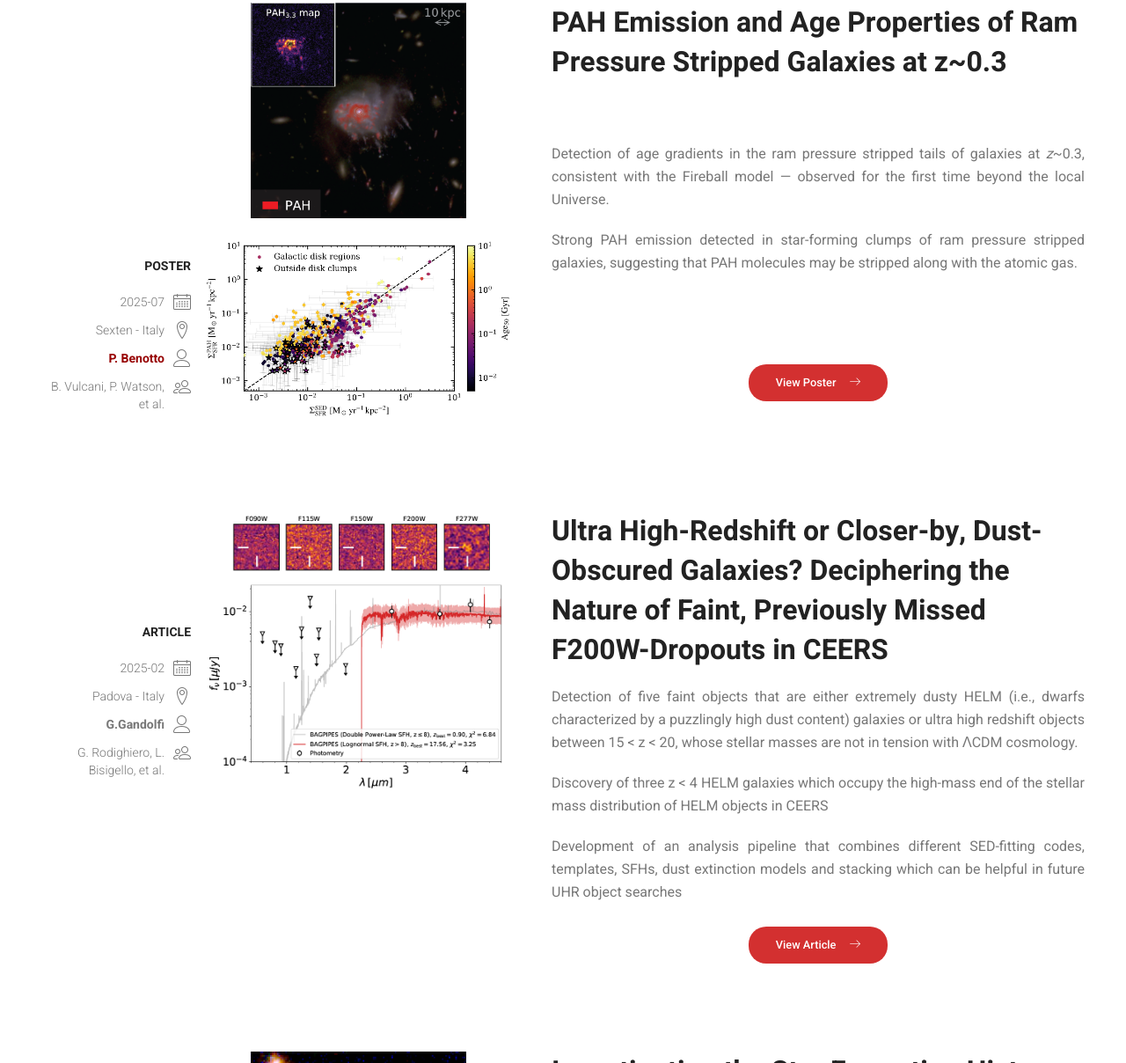
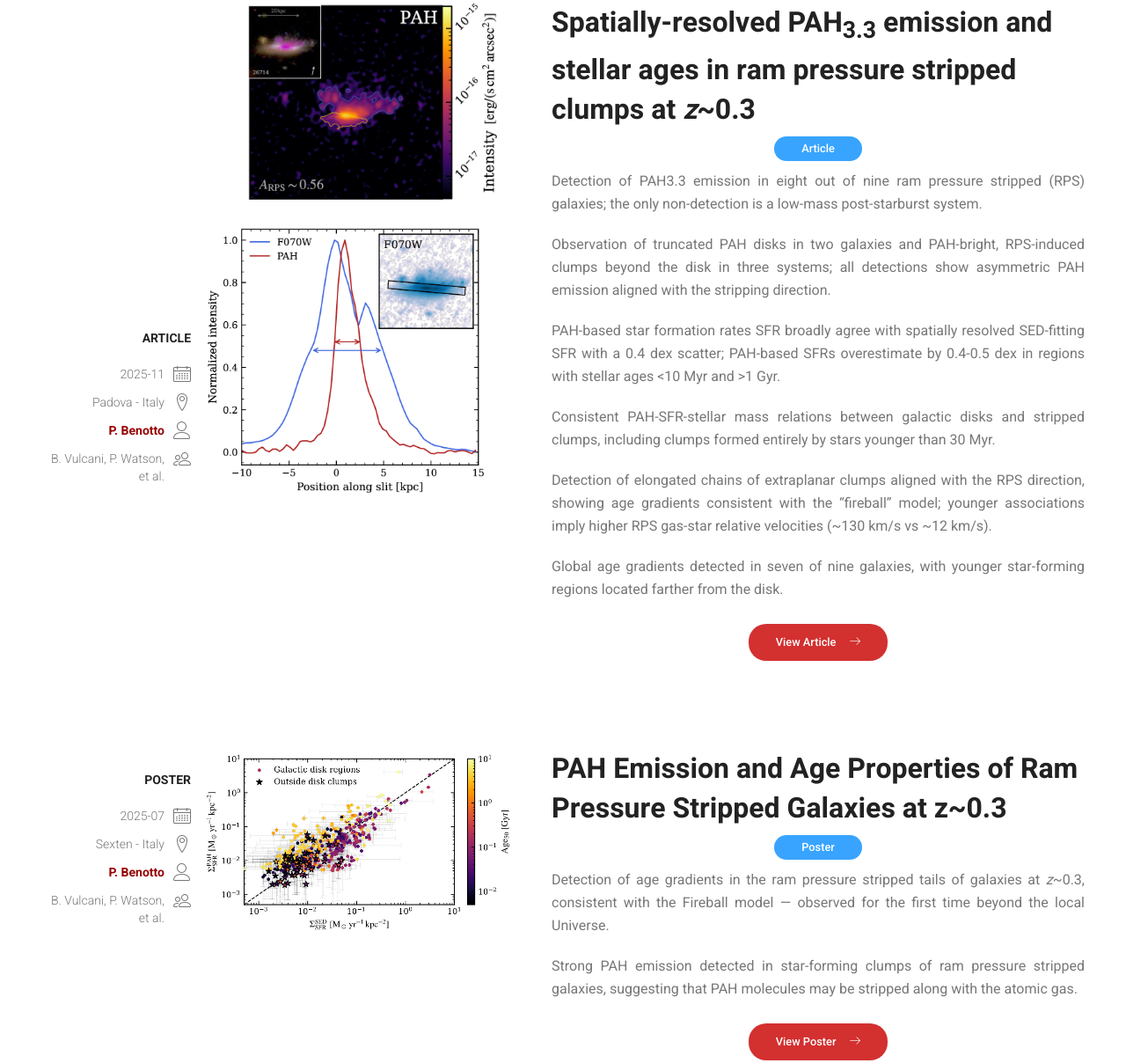
Before and after one commit to pietrobenotto/pietrobenotto.github.io, a plain HTML site: page posters-and-publications.html in a window 1280 px wide. Shown: the part 547-1755 px from the top of the page at 88% size. Drawn offline with Linux system fonts and the light colour scheme.

Commit message:
updatetd website with my article + more beatiful

```diff
--- a/css/responsive.css
+++ b/css/responsive.css
@@ -259,7 +259,7 @@
 		padding-right: 5px
 	}
 
-	.blog_info .post_tag {
+	.post_tag {
 		display: none
 	}
 
--- a/css/style.css
+++ b/css/style.css
@@ -199,20 +199,28 @@ button:focus {
   margin-bottom: 50px;
   position: relative;
   z-index: 1;
+  background: #000  ;
   background-image: -moz-linear-gradient(0deg, #970000 0, #aa3232 100%);
   background-image: -webkit-linear-gradient(0deg, #970000 0, #aa3232 100%);
-  background-image: -ms-linear-gradient(0deg, #970000 0, #aa3232 100%)
+  background-image: -ms-linear-gradient(0deg, #970000 0, #aa3232 100%);
 }
 
 .blog_banner .banner_inner {
   min-height: 500px;
-  padding-top: 100px
+  padding-top: 100px;
+  background: url(../img/background.jpg);
+  background-color: rgba(0,0,0,0.4);
+  background-blend-mode: darken;
+  /*opacity: 0.5;*/
+  background-position: left;
+  background-size: cover;
 }
 
 .blog_banner .banner_inner .blog_b_text {
   max-width: 700px;
   margin: auto;
-  color: #fff
+  color: #fff;
+  opacity:1;
 }
 
 .blog_banner .banner_inner .blog_b_text h2 {
@@ -372,7 +380,7 @@ button:focus {
   text-align: right
 }
 
-.blog_info .post_tag {
+.post_tag {
   font: 300 14px/21px Roboto, sans-serif;
   color: #222;
   padding-bottom: 20px;
@@ -481,12 +489,17 @@ button:focus {
   text-align: justify
 }
 
-.blog_details .genric-btn.danger {
+.blog_details .genric-btn {
   display: block;
   margin: auto;
   width: fit-content;
-  background: #d33030
 }
+
+.blog_details .genric-btn.danger {
+  background: #d33030;
+  display: block;
+}
+
 
 .me {
   color: #970000
@@ -563,11 +576,14 @@ h6 {
   text-align: center;
   text-decoration: none;
   font-weight: 500;
-  cursor: pointer;
   -webkit-transition: all .3s ease 0s;
   -moz-transition: all .3s ease 0s;
   -o-transition: all .3s ease 0s;
   transition: all .3s ease 0s
+}
+
+a.genric-btn {
+  cursor: pointer;
 }
 
 .genric-btn:focus {
@@ -576,6 +592,10 @@ h6 {
 
 .genric-btn.circle {
   border-radius: 20px
+}
+
+.genric-btn.small {
+  line-height:unset
 }
 
 .genric-btn.arrow {
@@ -597,11 +617,11 @@ h6 {
   border: 1px solid transparent
 }
 
-.genric-btn.info:hover {
+/*.genric-btn.info:hover {
   color: #38a4ff;
   border: 1px solid #38a4ff;
   background: #fff
-}
+}*/
 
 .genric-btn.danger {
   color: #fff;
--- a/posters-and-publications.html
+++ b/posters-and-publications.html
@@ -66,6 +66,44 @@
                         <div class="col-info">
                             <div class="blog_info">
                                 <div class="post_tag">
+                                ARTICLE
+                                </div>
+                                <ul class="blog_meta list">
+                                    <li><i class="lnr lnr-calendar-full"></i><div>2025-11</div></li>
+                                    <li><i class="lnr lnr-map-marker"></i><div>Padova - Italy</div></li>
+                                    <li><i class="lnr lnr-user"></i><div><b class="me">P. Benotto</b></div></li>
+                                    <li><i class="lnr lnr-users"></i><div>B. Vulcani, P. Watson, et al.</div></li>
+                                </ul>
+                            </div>
+                        </div>
+                        <div class="img-container"><img src="publications/img/2025-benotto.png" alt="" style="--ratio: 0.9;" class="area-balanced">
+                            <img class="area-balanced" src="publications/img/2025-benotto_b.png" alt="" >
+                        </div>
+                    </div>
+                    <div class="col-blog-item">
+                        <div class="blog_post">
+                            <div class="blog_details">
+                                <a href="https://ui.adsabs.harvard.edu/abs/2025arXiv251105113B/abstract" target="_blank"><h2>Spatially-resolved PAH<sub>3.3</sub> emission and stellar ages in ram pressure stripped clumps at <i>z</i>~0.3</h2></a>
+                                <div class="genric-btn info circle small">Article</div>
+                                <ul>
+                                <li>Detection of PAH3.3 emission in eight out of nine ram pressure stripped (RPS) galaxies; the only non-detection is a low-mass post-starburst system.</li>
+                                <li>Observation of truncated PAH disks in two galaxies and PAH-bright, RPS-induced clumps beyond the disk in three systems; all detections show asymmetric PAH emission aligned with the stripping direction.</li>
+                                <li>PAH-based star formation rates SFR broadly agree with spatially resolved SED-fitting SFR with a 0.4 dex scatter; PAH-based SFRs overestimate by 0.4-0.5 dex in regions with stellar ages &lt;10 Myr and &gt;1 Gyr.</li>
+                                <li>Consistent PAH-SFR-stellar mass relations between galactic disks and stripped clumps, including clumps formed entirely by stars younger than 30 Myr.</li>
+                                <li>Detection of elongated chains of extraplanar clumps aligned with the RPS direction, showing age gradients consistent with the “fireball” model; younger associations imply higher RPS gas-star relative velocities (~130 km/s vs ~12 km/s).</li>
+                                <li>Global age gradients detected in seven of nine galaxies, with younger star-forming regions located farther from the disk.</li>
+                                </ul>
+                                <a href="https://ui.adsabs.harvard.edu/abs/2025arXiv251105113B/abstract" target="_blank" class="genric-btn danger circle arrow">View Article<span class="lnr lnr-arrow-right"></span></a>
+                            </div>
+                        </div>
+                    </div>
+                </article>
+
+                <article class="row-post blog_item">
+                    <div class="info-and-image">
+                        <div class="col-info">
+                            <div class="blog_info">
+                                <div class="post_tag">
                                     POSTER
                                 </div>
                                 <ul class="blog_meta list">
@@ -76,7 +114,8 @@
                                 </ul>
                             </div>
                         </div>
-                        <div class="img-container"><img src="publications/img/2025-sexten.png" alt="" style="--ratio: 0.7;" class="area-balanced">
+                        <div class="img-container">
+                            <!--<img src="publications/img/2025-sexten.png" alt="" style="--ratio: 0.7;" class="area-balanced">-->
                             <img class="area-balanced" src="publications/img/2025-sexten_b.png" alt="">
                         </div>
                     </div>
@@ -84,6 +123,7 @@
                         <div class="blog_post">
                             <div class="blog_details">
                                 <a href="publications/doc/2025-sexten.pdf" target="_blank"><h2>PAH Emission and Age Properties of Ram Pressure Stripped Galaxies at z~0.3</h2></a>
+                                <div class="genric-btn info circle small">Poster</div>
                                 <ul> <li>Detection of age gradients in the ram pressure stripped tails of galaxies at <i>z</i>~0.3, consistent with the Fireball model — observed for the first time beyond the local Universe.</li>
                                 <li>Strong PAH emission detected in star-forming clumps of ram pressure stripped galaxies, suggesting that PAH molecules may be stripped along with the atomic gas.</li> </ul>
                                 <a href="publications/doc/2025-sexten.pdf" target="_blank" class="genric-btn danger circle arrow">View Poster<span class="lnr lnr-arrow-right"></span></a>
@@ -113,6 +153,7 @@
                         <div class="blog_post">
                             <div class="blog_details">
                                 <a href="https://ui.adsabs.harvard.edu/abs/2025arXiv250202637G/abstract" target="_blank"><h2>Ultra High-Redshift or Closer-by, Dust-Obscured Galaxies? Deciphering the Nature of Faint, Previously Missed F200W-Dropouts in CEERS</h2></a>
+                                <div class="genric-btn info circle small">Article</div>
                                 <ul> <li>Detection of five faint objects that are either extremely dusty HELM (i.e., dwarfs characterized by a puzzlingly high dust content) galaxies or ultra high redshift objects between 15 < z < 20, whose stellar masses are not in tension with ΛCDM cosmology.</li>
                                 <li> Discovery of three z < 4 HELM galaxies which occupy the high-mass end of the stellar mass distribution of HELM objects in CEERS</li>
                                 <li>Development of an analysis pipeline that combines different SED-fitting codes, templates, SFHs, dust extinction models and stacking which can be helpful in future UHR object searches</li></ul>
@@ -148,6 +189,7 @@
                             <div class="blog_details">
                                 <a href="publications/doc/2024-master-thesis.pdf" target="_blank">
                                 <h2>Investigating the Star Formation History of Galaxies in the First Billion Years of the Universe</h2></a>
+                                <div class="genric-btn info circle small">Master's Thesis</div>
                                 <ul>
                                     <li>SED fitting of spectroscopic JWST data of the z>6 galaxies in the JADES survey.</li>
                                     <li>Detection of mass and redshift dependence in the specific star formation rate of galaxies.</li>
```
Also changed, not shown: index.html (+7 -7 lines), img/background.jpg (added), img/background.webp (added), publications/img/2025-benotto.png (added), publications/img/2025-benotto_b.png (added).
